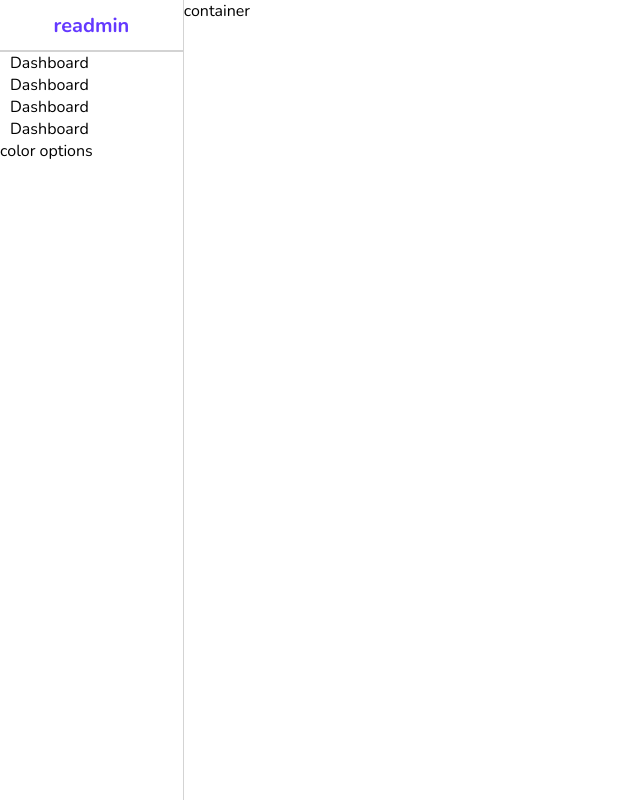
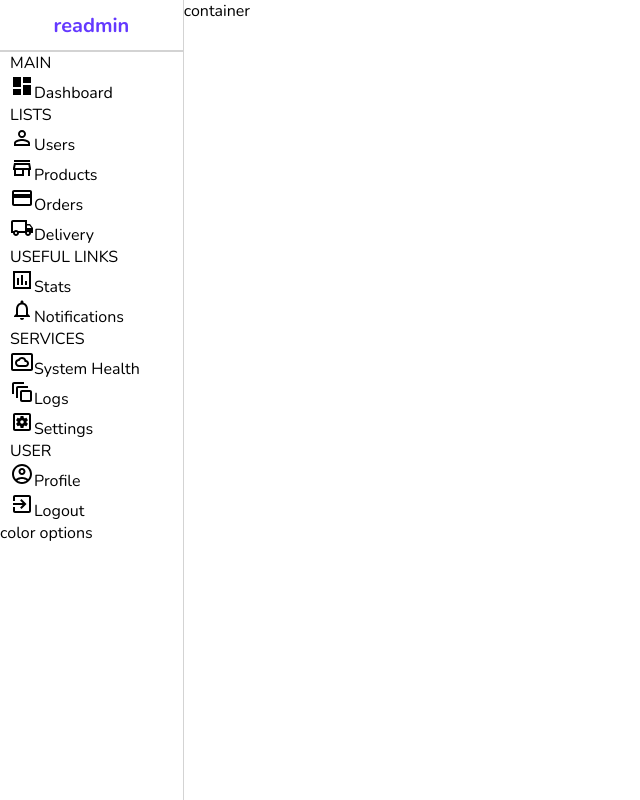
Before and after one commit to gcavalcantes/ReAdmin, a React (Create React App) app in the folder readmin/: page / in a window 1280 px wide. Shown: the whole page, without its empty margins (0-640 px from the left). Built offline with nearby package versions, Linux system fonts and the light colour scheme.

Commit message:
Sidebar itens and icons
Created the itens and icons on the sidebar.
The icons are from Material UI.

```diff
--- a/readmin/package.json
+++ b/readmin/package.json
@@ -3,6 +3,10 @@
   "version": "0.1.0",
   "private": true,
   "dependencies": {
+    "@emotion/react": "^11.10.4",
+    "@emotion/styled": "^11.10.4",
+    "@mui/icons-material": "^5.10.6",
+    "@mui/material": "^5.10.8",
     "@testing-library/jest-dom": "^5.16.5",
     "@testing-library/react": "^13.4.0",
     "@testing-library/user-event": "^13.5.0",
--- a/readmin/src/components/sidebar/Sidebar.jsx
+++ b/readmin/src/components/sidebar/Sidebar.jsx
@@ -1,3 +1,15 @@
+import DashboardIcon from '@mui/icons-material/Dashboard';
+import PersonOutlineOutlinedIcon from '@mui/icons-material/PersonOutlineOutlined';
+import StoreOutlinedIcon from '@mui/icons-material/StoreOutlined';
+import CreditCardOutlinedIcon from '@mui/icons-material/CreditCardOutlined';
+import LocalShippingOutlinedIcon from '@mui/icons-material/LocalShippingOutlined';
+import InsertChartOutlinedSharpIcon from '@mui/icons-material/InsertChartOutlinedSharp';
+import NotificationsOutlinedIcon from '@mui/icons-material/NotificationsOutlined';
+import SettingsSystemDaydreamOutlinedIcon from '@mui/icons-material/SettingsSystemDaydreamOutlined';
+import AutoAwesomeMotionOutlinedIcon from '@mui/icons-material/AutoAwesomeMotionOutlined';
+import SettingsApplicationsOutlinedIcon from '@mui/icons-material/SettingsApplicationsOutlined';
+import AccountCircleOutlinedIcon from '@mui/icons-material/AccountCircleOutlined';
+import ExitToAppOutlinedIcon from '@mui/icons-material/ExitToAppOutlined';
 import "./sidebar.scss";
 
 const Sidebar = () => {
@@ -9,18 +21,60 @@
       <hr />
       <div className="center">
         <ul>
+            <p className="title">MAIN</p>
           <li>
+            <DashboardIcon/>
             <span>Dashboard</span>
           </li>
+            <p className="title">LISTS</p>
           <li>
-            <span>Dashboard</span>
+            <PersonOutlineOutlinedIcon/>
+            <span>Users</span>
           </li>
           <li>
-            <span>Dashboard</span>
+            <StoreOutlinedIcon/>
+            <span>Products</span>
           </li>
           <li>
-            <span>Dashboard</span>
+            <CreditCardOutlinedIcon/>
+            <span>Orders</span>
           </li>
+          <li>
+            <LocalShippingOutlinedIcon/>
+            <span>Delivery</span>
+          </li>
+            <p className="title">USEFUL LINKS</p>
+          <li>
+            <InsertChartOutlinedSharpIcon/>
+            <span>Stats</span>
+          </li>
+          <li>
+            <NotificationsOutlinedIcon/>
+            <span>Notifications</span>
+          </li>
+            <p className="title">SERVICES</p>
+          <li>
+            <SettingsSystemDaydreamOutlinedIcon/>
+            <span>System Health</span>
+          </li>
+          <li>
+            <AutoAwesomeMotionOutlinedIcon/>
+            <span>Logs</span>
+          </li>
+          <li>
+            <SettingsApplicationsOutlinedIcon/>
+            <span>Settings</span>
+          </li>
+          <p className="title">USER</p>
+          <li>
+            <AccountCircleOutlinedIcon/>
+            <span>Profile</span>
+          </li>
+          <li>
+            <ExitToAppOutlinedIcon/>
+            <span>Logout</span>
+          </li>
+
         </ul>
       </div>
       <div className="bottom">color options</div>
--- a/readmin/src/components/sidebar/sidebar.scss
+++ b/readmin/src/components/sidebar/sidebar.scss
@@ -30,7 +30,6 @@
             list-style: none;
             margin: 0;
             padding: 0;
-
         }
     }
 
```
Also changed, not shown: 1 other file (tests, documents, lock files or other folders).
